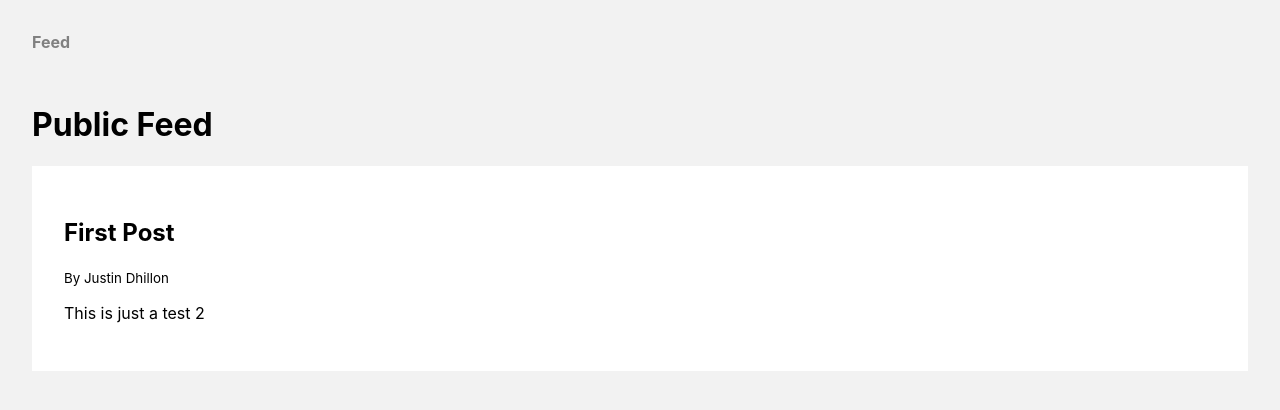
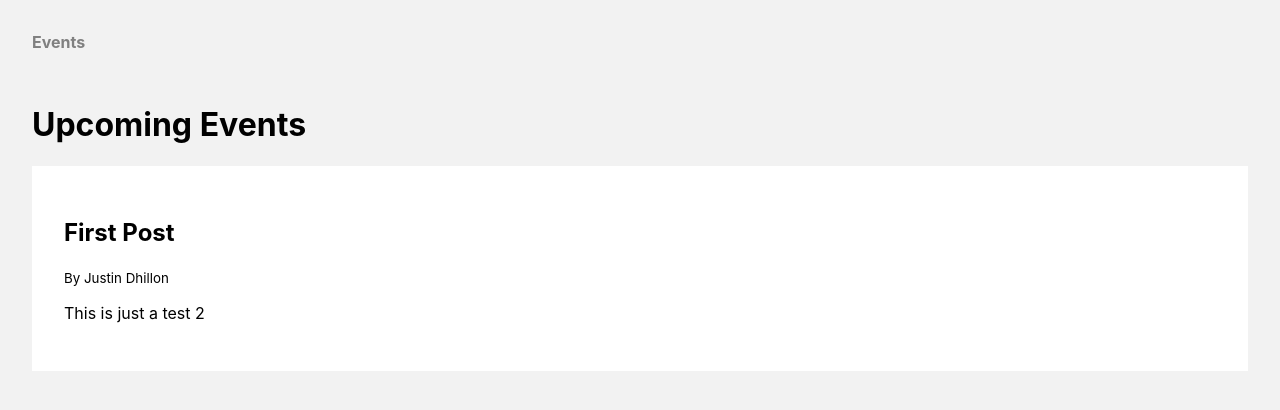
Before and after one commit to justindhillon/ubcevents, a Next.js app: page / in a window 1280 px wide. Shown: the top 410 px of the page. Built offline with nearby package versions, Linux system fonts and the light colour scheme.

Commit message:
modified:   components/Header.tsx 	modified:   pages/index.tsx

```diff
--- a/components/Header.tsx
+++ b/components/Header.tsx
@@ -11,7 +11,7 @@ const Header: React.FC = () => {
     <div className="left">
       <Link href="/">
         <a className="bold" data-active={isActive("/")}>
-          Feed
+          Events
         </a>
       </Link>
       <style jsx>{`
--- a/pages/index.tsx
+++ b/pages/index.tsx
@@ -30,7 +30,7 @@ const Blog: React.FC<Props> = (props) => {
   return (
     <Layout>
       <div className="page">
-        <h1>Public Feed</h1>
+        <h1>Upcoming Events</h1>
         <main>
           {props.feed.map((post) => (
             <div key={post.id} className="post">
```
